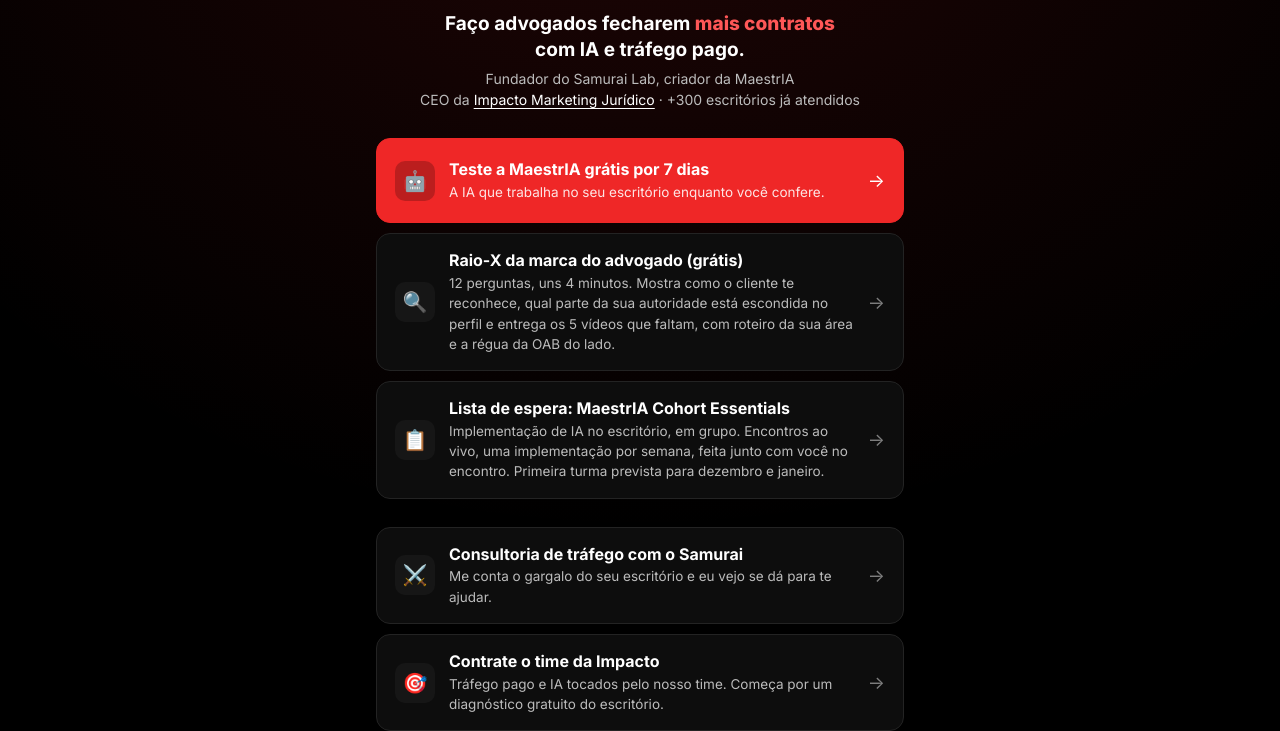
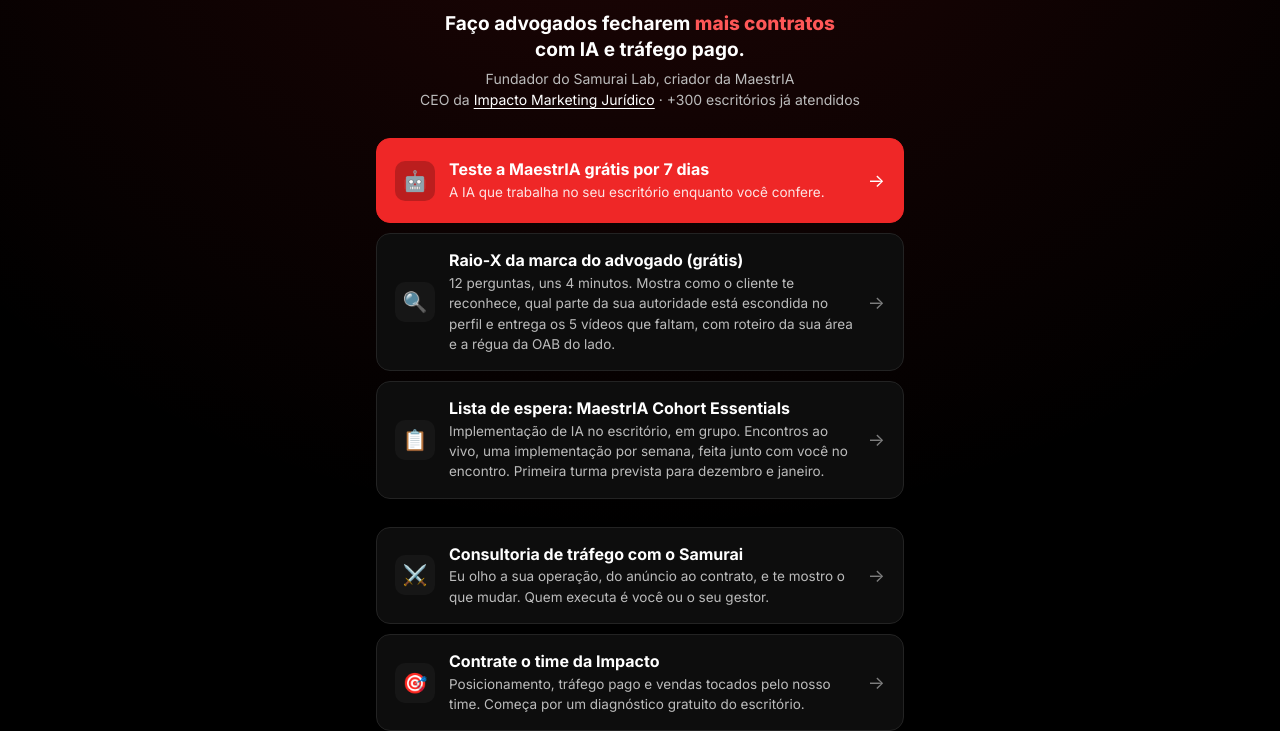
Before and after one commit to SamuraiImpacto/samurai-links, a plain HTML site: page index.html in a window 1280 px wide. Shown: the part 229-960 px from the top of the page. Drawn offline with Linux system fonts and the light colour scheme.

Commit message:
Cartão da Impacto: posicionamento, tráfego pago e vendas (#14)
* Cartão da Impacto: posicionamento, tráfego pago e vendas

Closes #13

Co-Authored-By: Claude Opus 5.5 <noreply@anthropic.com>

* Cartão da consultoria explica o que ela é

Co-Authored-By: Claude Opus 5.5 <noreply@anthropic.com>

---------

Co-authored-by: Claude Opus 5.5 <noreply@anthropic.com>

```diff
--- a/index.html
+++ b/index.html
@@ -142,7 +142,7 @@
       <span class="icone" aria-hidden="true">⚔️</span>
       <span class="txt">
         <span class="titulo">Consultoria de tráfego com o Samurai</span>
-        <span class="sub">Me conta o gargalo do seu escritório e eu vejo se dá para te ajudar.</span>
+        <span class="sub">Eu olho a sua operação, do anúncio ao contrato, e te mostro o que mudar. Quem executa é você ou o seu gestor.</span>
       </span>
       <span class="seta" aria-hidden="true">→</span>
     </a>
@@ -150,7 +150,7 @@
       <span class="icone" aria-hidden="true">🎯</span>
       <span class="txt">
         <span class="titulo">Contrate o time da Impacto</span>
-        <span class="sub">Tráfego pago e IA tocados pelo nosso time. Começa por um diagnóstico gratuito do escritório.</span>
+        <span class="sub">Posicionamento, tráfego pago e vendas tocados pelo nosso time. Começa por um diagnóstico gratuito do escritório.</span>
       </span>
       <span class="seta" aria-hidden="true">→</span>
     </a>
```
